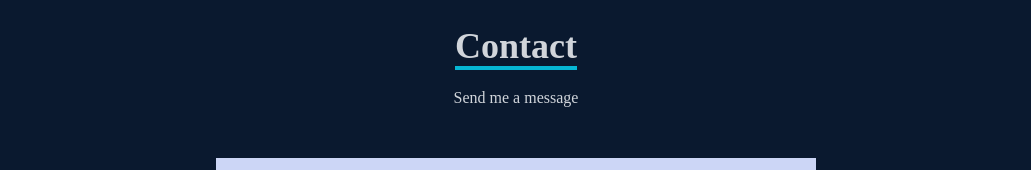
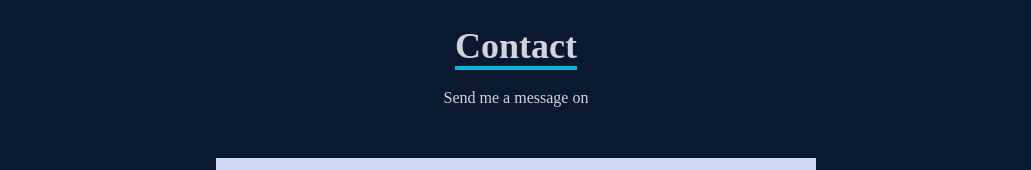
Before and after one commit to araina29/My-portfolio, a React (Create React App) app: page / in a window 1280 px wide. Shown: the part 3266-3436 px from the top of the page, without its empty margins (124-1155 px from the left). Built offline with nearby package versions, Linux system fonts and the light colour scheme.

Commit message:
adding contact functionality

```diff
--- a/src/components/Contact.jsx
+++ b/src/components/Contact.jsx
@@ -13,7 +13,8 @@ const Contact = () => {
 
   const handleSubmit = (e) => {
     e.preventDefault(); // Prevents the default form submit action.
-    window.location.href = `mailto:raina.aryaman25@gmail.com?subject=${encodeURIComponent(formData.name)}&body=${encodeURIComponent(`From: ${formData.email}\n\nMessage: ${formData.message}`)}`;
+    const gmailUrl = `https://mail.google.com/mail/?view=cm&fs=1&to=${encodeURIComponent('raina.aryaman25@gmail.com')}&su=${encodeURIComponent(formData.name)}&body=${encodeURIComponent(`From: ${formData.email}\n\nMessage: ${formData.message}`)}`;
+    window.open(gmailUrl, '_blank');
   };
 
   return (
@@ -21,7 +22,7 @@ const Contact = () => {
       <form onSubmit={handleSubmit} className='flex flex-col max-w-[600px] w-full'>
         <div className='pb-8 flex flex-col justify-center w-full h-full items-center'>
           <p className='text-4xl font-bold inline border-b-4 border-cyan-500 text-gray-300'>Contact</p>
-          <p className='text-gray-300 py-4'>Send me a message</p>
+          <p className='text-gray-300 py-4'>Send me a message on </p>
         </div>
         <input className='bg-[#ccd6f6] p-2' type="text" placeholder='Name' name='name' value={formData.name} onChange={handleChange} />
         <input className='my-4 p-2 bg-[#ccd6f6]' type="email" placeholder='Email' name='email' value={formData.email} onChange={handleChange} />
```
